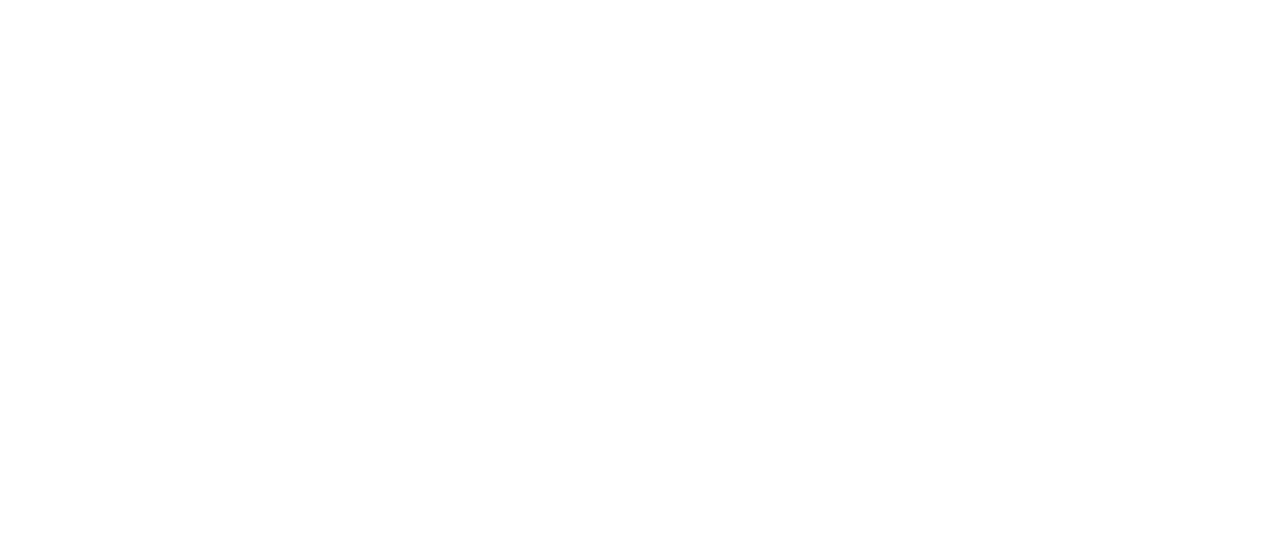
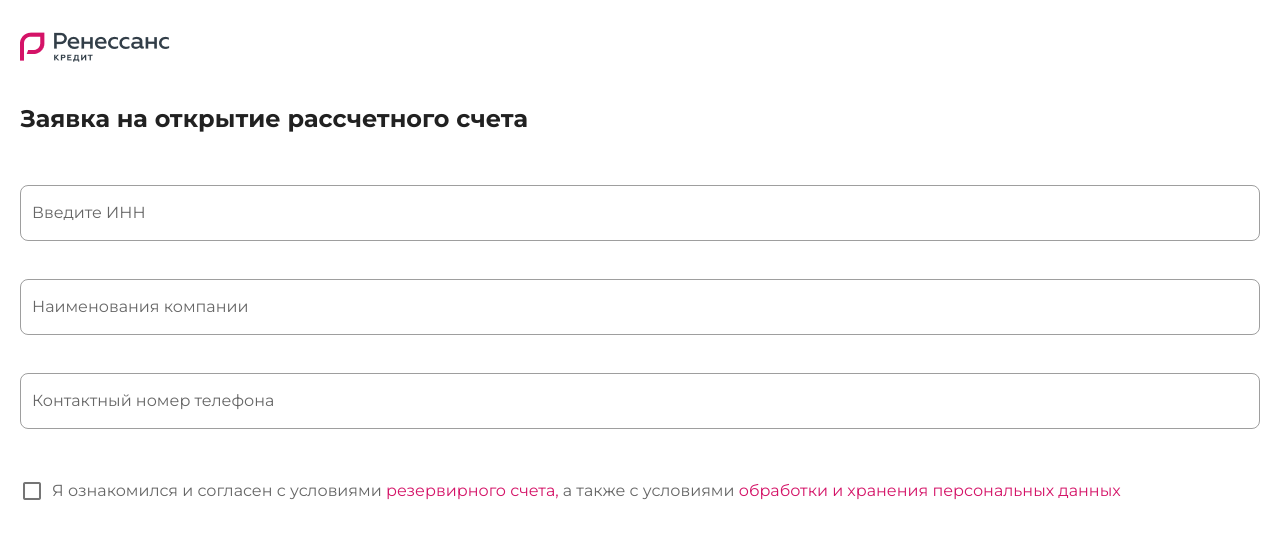
Before and after one commit to SuperbCoders/F-telegram-bot-RKO, a Vue app in the folder vuejs/: page /auth in a window 1280 px wide. Shown: the top 538 px of the page. Built offline with nearby package versions, Linux system fonts and the light colour scheme.

Commit message:
add: create page creation application

```diff
--- a/vuejs/src/views/Auth/AuthView.vue
+++ b/vuejs/src/views/Auth/AuthView.vue
@@ -1,7 +1,60 @@
 <template>
   <div class="auth_section">
     <div class="auth_logo_block">
-        <img src="" alt="">
+      <img src="@/assets/images/logo.png" alt="">
+    </div>
+    <div class="auth_title_block">
+      <h2 class="auth_title font-weight-bold">Заявка на открытие рассчетного счета</h2>
+    </div>
+    <div class="auth_form mt-12">
+      <v-text-field
+          label="Введите ИНН"
+          outlined
+          class="mt-2 auth_form"
+        ></v-text-field>
+        <v-text-field
+          label="Наименования компании"
+          outlined
+          class="mt-2 auth_form"
+        ></v-text-field>
+        <v-text-field
+          label="Контактный номер телефона"
+          outlined
+          class="mt-2 auth_form"
+        ></v-text-field>
+        <div class="auth_form_cheked_block d-flex w-100">
+          <v-checkbox v-model="checkbox">
+      <template v-slot:label>
+        <div class="text-left">
+          <span>Я ознакомился и согласен с условиями</span>
+          <v-tooltip bottom>
+            <template v-slot:activator="{ on }">
+              <a
+                target="_blank"
+                class="text-decoration-none"
+                href="https://vuetifyjs.com"
+                @click.stop
+                v-on="on"
+              >
+                резервирного счета,
+              </a>
+            </template>
+          </v-tooltip>
+          а также с условиями
+          <a
+            target="_blank"
+            class="text-decoration-none"
+                href="https://vuetifyjs.com"
+                @click.stop
+                v-on="on"
+              >
+                обработки и хранения персональных данных
+              </a>
+        </div>
+      </template>
+    </v-checkbox>
+      <!-- <p>ewafglih;weaghega;hge;esouhsego;ehpsghe</p> -->
+        </div>
     </div>
   </div>
 </template>
@@ -13,5 +66,16 @@ export default {
 </script>
 
 <style scoped>
+.auth_section {
+  margin: 30px 20px;
+}
+.auth_title_block {
+  margin-top: 30px;
+}
+.auth_title {
 
+}
+.auth_form {
+  border-radius: 8px;
+}
 </style>
```
